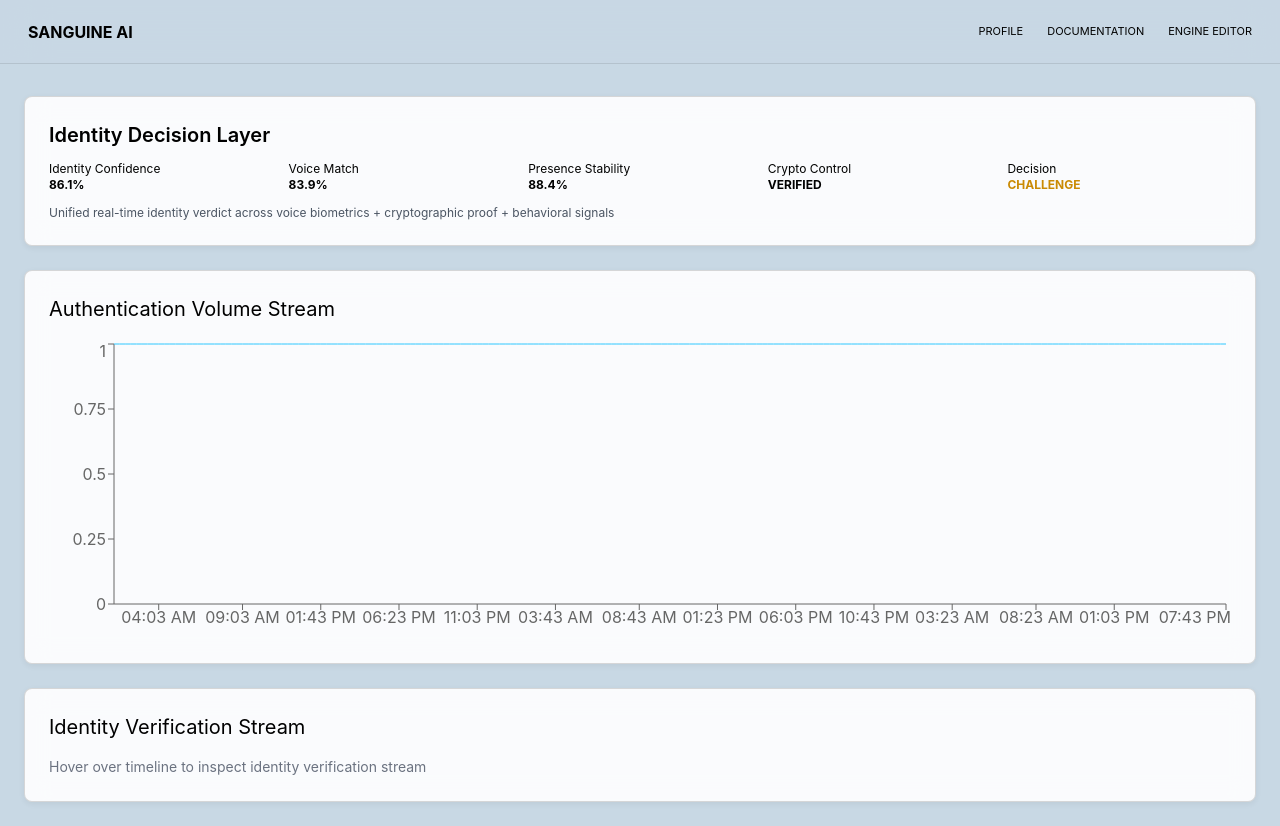
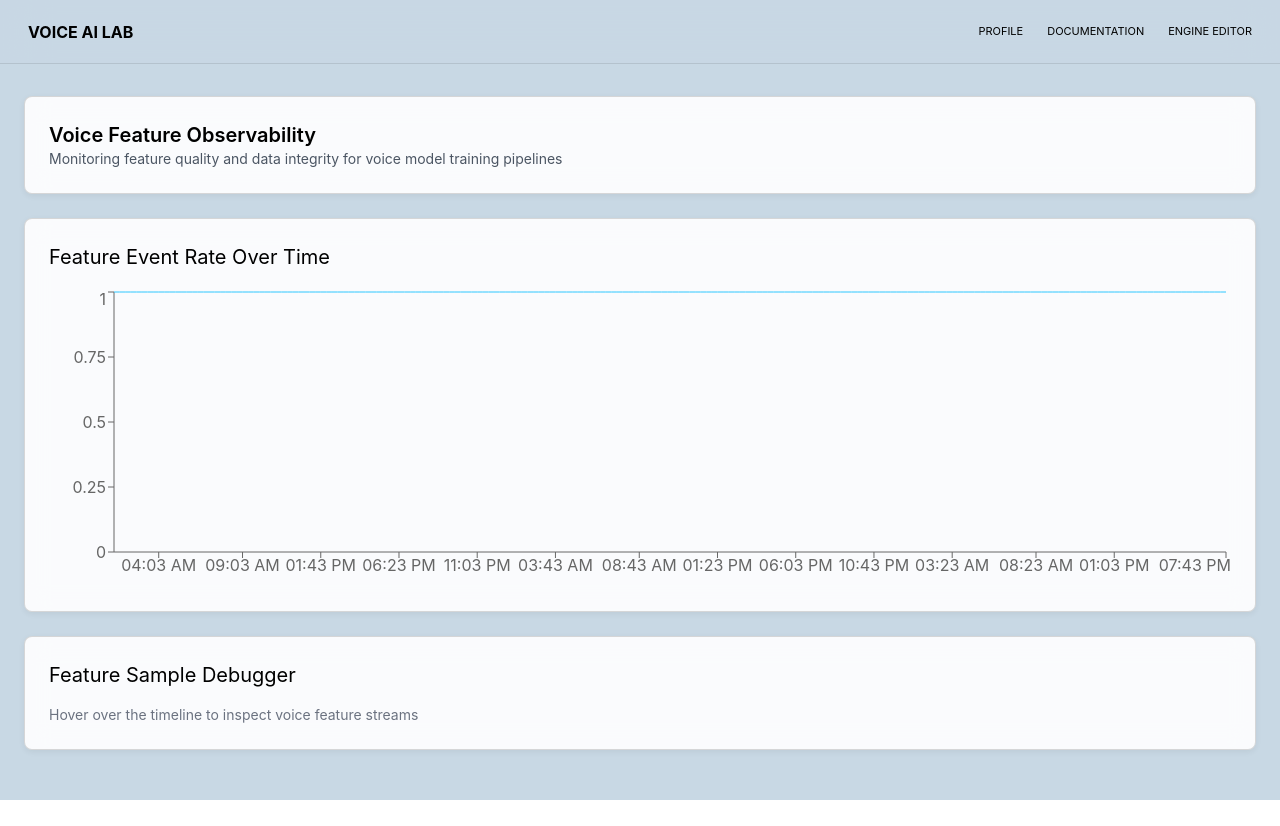
Before and after one commit to SanguineAI-Incorporated/sanguine-ai-users, a React (Vite) app: page / in a window 1280 px wide. After the commit the page ends 800 px from the top, so only its background shows below. Built offline with nearby package versions, Linux system fonts and the light colour scheme.

Commit message:
Refactor Dashboard for feature stream simulation

```diff
--- a/src/pages/Dashboard.jsx
+++ b/src/pages/Dashboard.jsx
@@ -10,19 +10,19 @@ import {
   ResponsiveContainer,
 } from "recharts";
 
-/* ---------------- SIMULATION ---------------- */
+/* ---------------- FEATURE STREAM SIMULATION ---------------- */
 
-const sessions = (() => {
+const streams = (() => {
   const data = [];
   const now = Date.now();
 
   const points = 200;
 
-  let sessionId = null;
+  let streamId = null;
   let ttl = 0;
 
-  const makeSessionId = () =>
-    "sess_" + Math.random().toString(16).slice(2, 10);
+  const makeStreamId = () =>
+    "stream_" + Math.random().toString(16).slice(2, 10);
 
   const rand = (a, b) => Math.random() * (b - a) + a;
 
@@ -32,41 +32,33 @@ const sessions = (() => {
     ).toISOString();
 
     if (ttl <= 0) {
-      sessionId = makeSessionId();
+      streamId = makeStreamId();
       ttl = 15 + Math.floor(Math.random() * 30);
     }
     ttl--;
 
-    const speaker_match_score = rand(0.7, 0.99);
-    const presence_score = rand(0.65, 0.98);
+    const embedding_quality = rand(0.6, 0.99);
+    const acoustic_quality = rand(0.55, 0.98);
+    const temporal_stability = rand(0.6, 0.99);
 
-    const synthetic_speech_risk = rand(0, 0.25);
-    const replay_attack_risk = rand(0, 0.2);
+    const noise_level = rand(0, 0.3);
+    const signal_variance = rand(0.05, 0.4);
 
-    const voice_identity_score =
-      speaker_match_score * 0.6 + presence_score * 0.4;
-
-    const cryptographic_control = rand(0, 1) > 0.08; // mostly verified
-
-    const identity_confidence =
-      voice_identity_score * 0.6 +
-      (1 - synthetic_speech_risk) * 0.25 +
-      (cryptographic_control ? 0.15 : 0);
-
-    const presence_stability =
-      1 - (synthetic_speech_risk + replay_attack_risk) / 2;
+    const feature_quality_index =
+      (embedding_quality + acoustic_quality + temporal_stability) /
+        3 -
+      noise_level * 0.5;
 
     data.push({
       timestamp,
-      session_id: sessionId,
+      stream_id: streamId,
 
-      voice_identity_score,
-      cryptographic_control,
-      identity_confidence,
-      presence_stability,
-
-      synthetic_speech_risk,
-      replay_attack_risk,
+      embedding_quality,
+      acoustic_quality,
+      temporal_stability,
+      noise_level,
+      signal_variance,
+      feature_quality_index,
     });
   }
 
@@ -78,78 +70,37 @@ const sessions = (() => {
 export default function Dashboard() {
   const [hovered, setHovered] = useState(null);
 
-  /* ---------------- TIME SERIES ---------------- */
+  /* ---------------- FEATURE EVENT RATE ---------------- */
 
   const chartData = useMemo(() => {
     const map = new Map();
 
-    sessions.forEach((s) => {
+    streams.forEach((s) => {
       const t = s.timestamp;
 
       if (!map.has(t)) {
         map.set(t, {
           time: t,
-          volume: 0,
+          feature_event_rate: 0,
           samples: [],
         });
       }
 
       const entry = map.get(t);
-      entry.volume += 1;
+      entry.feature_event_rate += 1;
       entry.samples.push(s);
     });
 
     return Array.from(map.values());
   }, []);
 
-  /* ---------------- IDENTITY HEADER (KEY PRODUCT LAYER) ---------------- */
-
-  const identityHeader = useMemo(() => {
-    const all = sessions;
-
-    const avg = (key) =>
-      all.reduce((a, b) => a + (b[key] || 0), 0) / all.length;
-
-    const identity = avg("identity_confidence");
-    const voice = avg("voice_identity_score");
-    const presence = avg("presence_stability");
-
-    const cryptoVerified =
-      all.filter((s) => s.cryptographic_control).length /
-        all.length >
-      0.9;
-
-    const risk =
-      all.reduce(
-        (a, b) =>
-          a + (b.synthetic_speech_risk + b.replay_attack_risk) / 2,
-        0
-      ) / all.length;
-
-    const status =
-      identity > 0.9 && cryptoVerified && risk < 0.2
-        ? "AUTHORIZED"
-        : identity > 0.75
-        ? "CHALLENGE"
-        : "BLOCKED";
-
-    return {
-      identity,
-      voice,
-      presence,
-      cryptoVerified,
-      risk,
-      status,
-    };
-  }, []);
-
-  /* ---------------- INSPECTOR ---------------- */
+  /* ---------------- FEATURE SAMPLE DEBUGGER ---------------- */
 
   const Inspector = ({ data }) => {
     if (!data) {
       return (
         <div className="text-sm text-gray-500">
-          Hover over timeline to inspect identity verification stream
+          Hover over the timeline to inspect voice feature streams
         </div>
       );
     }
@@ -157,42 +108,43 @@ export default function Dashboard() {
     return (
       <div className="space-y-3 max-h-[420px] overflow-auto text-xs font-mono">
 
+        {/* HEADER */}
         <div className="p-2 bg-black text-white flex justify-between">
           <span>{data.time}</span>
-          <span>events: {data.volume}</span>
+          <span>feature events: {data.feature_event_rate}</span>
         </div>
 
+        {/* SAMPLES */}
         {data.samples.slice(0, 10).map((s, i) => (
           <div key={i} className="border p-2 bg-white">
 
             <div className="flex justify-between">
               <span className="text-gray-600">
-                {s.session_id}
+                {s.stream_id}
               </span>
 
-              <span
-                className={
-                  s.identity_confidence > 0.9
-                    ? "text-green-600"
-                    : "text-yellow-600"
-                }
-              >
-                {s.cryptographic_control
-                  ? "CRYPTO OK"
-                  : "NO CRYPTO"}
+              <span className="text-blue-600">
+                quality: {s.feature_quality_index.toFixed(2)}
               </span>
             </div>
 
-            <div className="mt-1 text-xs">
-              identity: {s.identity_confidence.toFixed(2)} · voice:{" "}
-              {s.voice_identity_score.toFixed(2)} · presence:{" "}
-              {s.presence_stability.toFixed(2)}
+            <div className="mt-1 grid grid-cols-2 gap-2 text-[10px]">
+              <div>
+                embedding: {s.embedding_quality.toFixed(2)}
+              </div>
+              <div>
+                acoustic: {s.acoustic_quality.toFixed(2)}
+              </div>
+              <div>
+                temporal: {s.temporal_stability.toFixed(2)}
+              </div>
+              <div>
+                noise: {s.noise_level.toFixed(2)}
+              </div>
             </div>
 
             <div className="text-[10px] text-gray-500 mt-1">
-              spoof risk:{" "}
-              {s.synthetic_speech_risk.toFixed(2)} | replay risk:{" "}
-              {s.replay_attack_risk.toFixed(2)}
+              signal variance: {s.signal_variance.toFixed(2)}
             </div>
 
           </div>
@@ -206,7 +158,7 @@ export default function Dashboard() {
 
       {/* HEADER */}
       <div className="fixed top-0 left-0 right-0 h-16 flex justify-between items-center px-7 z-10 bg-[#C8D8E4]/80 backdrop-blur-xl border-b border-black/10">
-        <div className="font-bold">SANGUINE AI</div>
+        <div className="font-bold">VOICE AI LAB</div>
 
         <div className="flex gap-6 text-[11px] uppercase">
           <Link to="/profile">PROFILE</Link>
@@ -217,65 +169,16 @@ export default function Dashboard() {
 
       <div className="pt-24 p-6 max-w-7xl mx-auto space-y-6">
 
-        {/* 🔴 IDENTITY DECISION HEADER (NEW CORE LAYER) */}
+        {/* SYSTEM HEADER */}
         <Card>
           <CardContent>
             <h2 className="text-xl font-semibold">
-              Identity Decision Layer
+              Voice Feature Observability
             </h2>
 
-            <div className="grid grid-cols-5 gap-4 mt-3 text-xs">
-
-              <div>
-                Identity Confidence
-                <div className="font-bold">
-                  {(identityHeader.identity * 100).toFixed(1)}%
-                </div>
-              </div>
-
-              <div>
-                Voice Match
-                <div className="font-bold">
-                  {(identityHeader.voice * 100).toFixed(1)}%
-                </div>
-              </div>
-
-              <div>
-                Presence Stability
-                <div className="font-bold">
-                  {(identityHeader.presence * 100).toFixed(1)}%
-                </div>
-              </div>
-
-              <div>
-                Crypto Control
-                <div className="font-bold">
-                  {identityHeader.cryptoVerified
-                    ? "VERIFIED"
-                    : "UNVERIFIED"}
-                </div>
-              </div>
-
-              <div>
-                Decision
-                <div
-                  className={`font-bold ${
-                    identityHeader.status === "AUTHORIZED"
-                      ? "text-green-600"
-                      : identityHeader.status === "CHALLENGE"
-                      ? "text-yellow-600"
-                      : "text-red-600"
-                  }`}
-                >
-                  {identityHeader.status}
-                </div>
-              </div>
-
-            </div>
-
-            <div className="text-xs text-gray-600 mt-3">
-              Unified real-time identity verdict across voice biometrics + cryptographic proof + behavioral signals
-            </div>
+            <p className="text-sm text-gray-600">
+              Monitoring feature quality and data integrity for voice model training pipelines
+            </p>
           </CardContent>
         </Card>
 
@@ -283,7 +186,7 @@ export default function Dashboard() {
         <Card>
           <CardContent>
             <h2 className="text-xl mb-4">
-              Authentication Volume Stream
+              Feature Event Rate Over Time
             </h2>
 
             <div style={{ width: "100%", height: 300 }}>
@@ -308,9 +211,10 @@ export default function Dashboard() {
                   />
                   <YAxis />
                   <Tooltip />
+
                   <Line
                     type="monotone"
-                    dataKey="volume"
+                    dataKey="feature_event_rate"
                     stroke="#2EC7FF"
                     dot={false}
                   />
@@ -320,11 +224,11 @@ export default function Dashboard() {
           </CardContent>
         </Card>
 
-        {/* INSPECTOR */}
+        {/* FEATURE INSPECTOR */}
         <Card>
           <CardContent>
             <h2 className="text-xl mb-4">
-              Identity Verification Stream
+              Feature Sample Debugger
             </h2>
 
             <Inspector data={hovered} />
```
